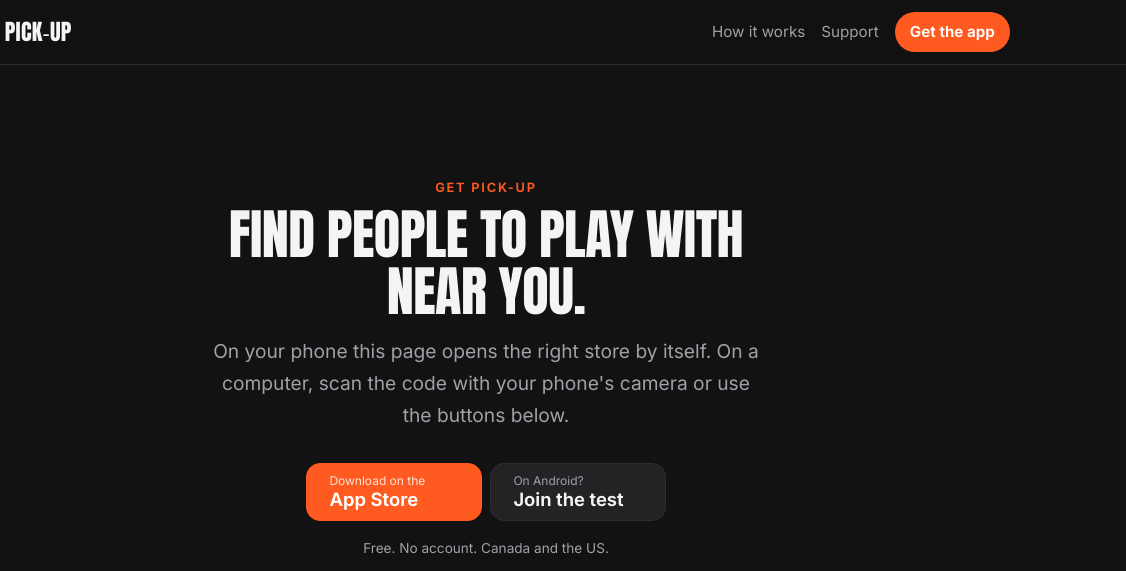
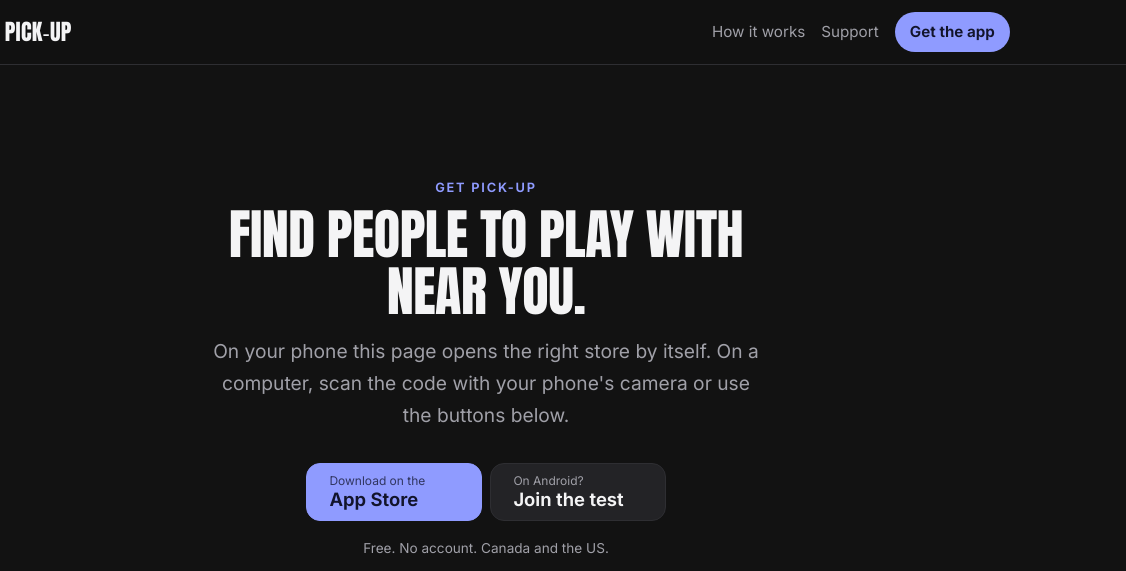
Before and after one commit to ProgrammingAlex/pickup-website, an Astro site: page /get in a window 1280 px wide. Shown: the top 571 px of the page, 154-1280 px from the left. Built offline with nearby package versions, Linux system fonts and the light colour scheme; Astro itself is replaced by a stand-in of ours; no server answers.

Commit message:
changed all the colors to the new color theme amber and periwinckle and swapped out the screenshots to match.

```diff
--- a/src/components/Header.astro
+++ b/src/components/Header.astro
@@ -64,14 +64,14 @@ import logo from '../assets/logo.png';
 
   nav a.nav-cta {
     background: var(--accent);
-    color: #fff;
+    color: var(--on-accent);
     font-weight: 650;
     padding: 0.45rem 0.95rem;
     border-radius: 999px;
   }
   nav a.nav-cta:hover {
     background: var(--accent-dark);
-    color: #fff;
+    color: var(--on-accent);
   }
 
   /* Phones: keep the header to Support + Get the app. */
--- a/src/components/Signup.astro
+++ b/src/components/Signup.astro
@@ -65,7 +65,7 @@
     outline: 2px solid var(--accent);
     outline-offset: 1px;
   }
-  .signup-email.invalid { border-color: var(--accent); }
+  .signup-email.invalid { border-color: var(--warning); }
 
   /* Visually removed, still focusable by bots that ignore CSS. */
   .signup-hp {
@@ -94,7 +94,7 @@
     font-size: 1rem;
     margin-top: var(--space-md);
   }
-  .signup-msg.err { color: var(--accent); }
+  .signup-msg.err { color: var(--warning); }
 
   .fineprint {
     font-size: 0.85rem;
--- a/src/components/StoreLinks.astro
+++ b/src/components/StoreLinks.astro
@@ -80,9 +80,9 @@ const playLive = PLAY_STORE_URL !== '';
   .store-btn--primary {
     background: var(--accent);
     border-color: var(--accent);
-    color: #fff;
+    color: var(--on-accent);
   }
-  .store-btn--primary small { color: rgba(255, 255, 255, 0.82); }
+  .store-btn--primary small { color: rgba(18, 20, 43, 0.75); }
   .store-btn--primary:hover {
     background: var(--accent-dark);
     border-color: var(--accent-dark);
--- a/src/pages/index.astro
+++ b/src/pages/index.astro
@@ -94,7 +94,7 @@ const sports = ['Basketball', 'Soccer', 'Baseball', 'Tennis', 'Pickleball', 'Vol
       <div class="hero-shot">
         <PhoneFrame
           src={shotMap}
-          alt="The Pick-Up map with a pin for each nearby spot to play, orange numbers showing how many people have joined"
+          alt="The Pick-Up map with a pin for each nearby spot to play, amber numbers showing how many people have joined"
           width={300}
         />
 
@@ -170,7 +170,7 @@ const sports = ['Basketball', 'Soccer', 'Baseball', 'Tennis', 'Pickleball', 'Vol
       </div>
       <PhoneFrame
         src={shotSettings}
-        alt="Settings with an optional nickname, a list of sports to show on the map, and a location matching switch"
+        alt="Settings with a Share Pick-Up QR code, a list of sports to show on the map, an optional nickname, and a location matching switch"
         width={260}
       />
     </div>
@@ -282,7 +282,7 @@ const sports = ['Basketball', 'Soccer', 'Baseball', 'Tennis', 'Pickleball', 'Vol
     padding: 0.3rem 0.9rem;
     border-radius: 999px;
     background: var(--accent);
-    color: #fff;
+    color: var(--on-accent);
     font-size: 0.8rem;
     font-weight: 650;
     letter-spacing: 0.08em;
--- a/src/styles/global.css
+++ b/src/styles/global.css
@@ -10,8 +10,13 @@
   --border:      #2E2E32;
   --text:        #F4F4F5;
   --text-muted:  #A0A0A8;
-  --accent:      #FF5A1F;
-  --accent-dark: #E14A12;
+  --accent:      #8F9BFF;                  /* periwinkle: anything clickable or selected */
+  --accent-dark: #6F7CF0;                  /* hover / pressed / borders */
+  --accent-tint: rgba(143, 155, 255, 0.15); /* soft background behind highlighted items */
+  --on-accent:   #12142B;                  /* dark text on periwinkle (not white) */
+  --amber:       #FFC857;                  /* players only, never buttons or large areas */
+  --warning:     #FF8A80;                  /* warnings only */
+  --danger:      #FF453A;                  /* delete / destructive actions */
 
   /* Type */
   --font-display: 'Anton', system-ui, sans-serif;
@@ -89,7 +94,7 @@ h3 { font-size: 1.15rem; font-family: var(--font-body); font-weight: 650;
 .btn {
   display: inline-block;
   background: var(--accent);
-  color: #fff;
+  color: var(--on-accent);
   font-weight: 650;
   font-size: 1rem;
   padding: 0.9rem 1.6rem;
```
Also changed, not shown: public/og-image.png, src/assets/screens/screen-chat.png, src/assets/screens/screen-check-in.png, src/assets/screens/screen-games.png, src/assets/screens/screen-join.png, src/assets/screens/screen-map.png, src/assets/screens/screen-pick-day.png, src/assets/screens/screen-pick-sport.png, 1 other file.
